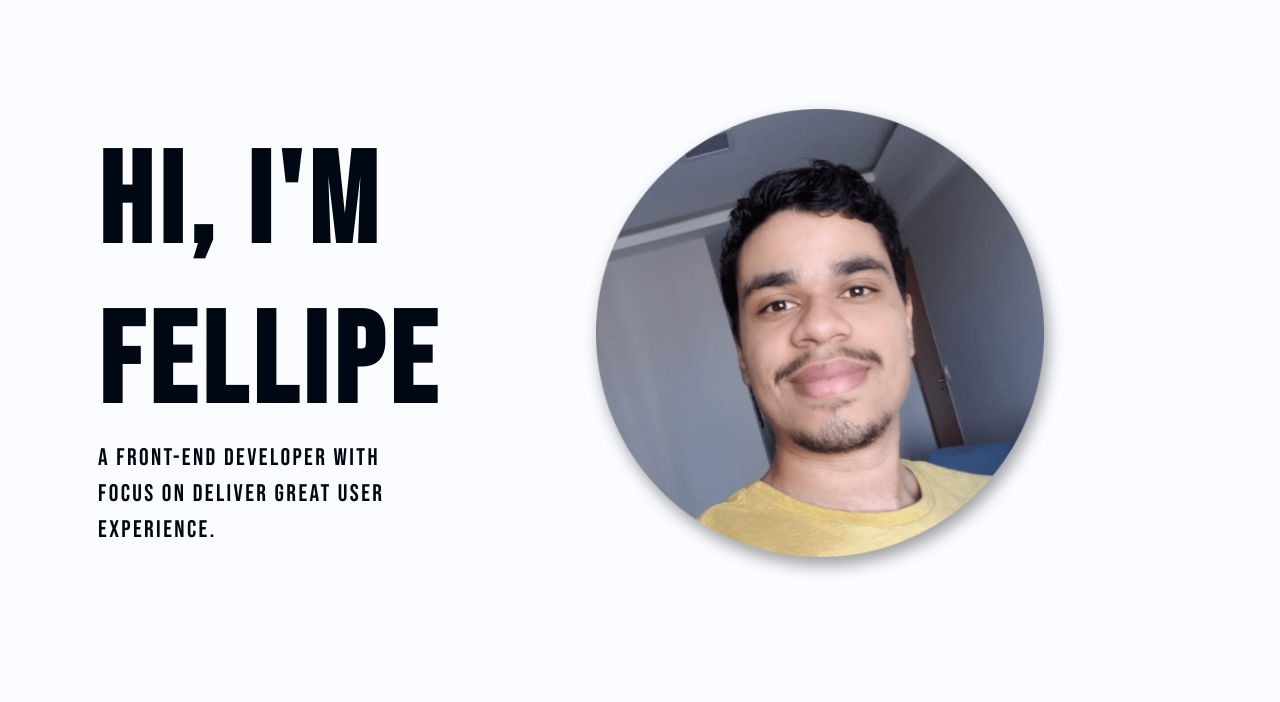
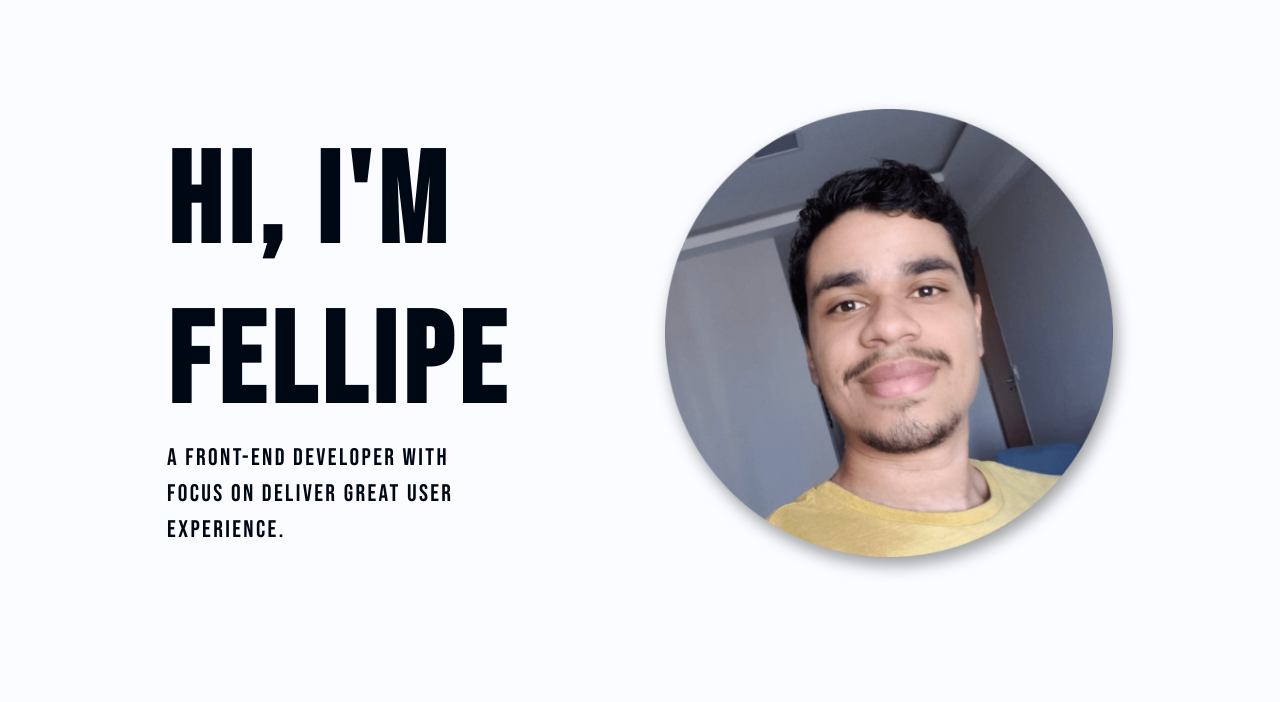
Before and after one commit to fthomasvp/fthomasvp.github.io, an Astro site: page / in a window 1280 px wide. Shown: the part 67-769 px from the top of the page. Built offline with nearby package versions, Linux system fonts and the light colour scheme; Astro itself is replaced by a stand-in of ours.

Commit message:
refactor: improve spacing between introduction and image

```diff
--- a/src/components/Hero.astro
+++ b/src/components/Hero.astro
@@ -41,7 +41,6 @@ const profileImages = {
 
     .introduction {
       display: flex;
-      flex: 1;
       flex-direction: column;
 
       padding-block-end: $space-8;
@@ -62,9 +61,6 @@ const profileImages = {
 
     .image {
       display: flex;
-      justify-content: center;
-
-      flex-grow: 1;
 
       img {
         max-width: 100%;
@@ -99,6 +95,7 @@ const profileImages = {
     }
     @media (min-width: $breakpoints-lg) {
       flex-direction: row;
+      justify-content: space-around;
 
       .introduction {
         justify-content: center;
@@ -106,6 +103,8 @@ const profileImages = {
         text-align: left;
 
         padding-block-end: 0;
+
+        width: min-content;
 
         h1 {
           font-size: $fontsizes-9xl;
```
